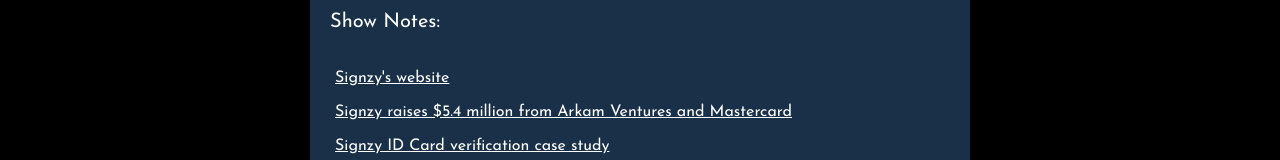
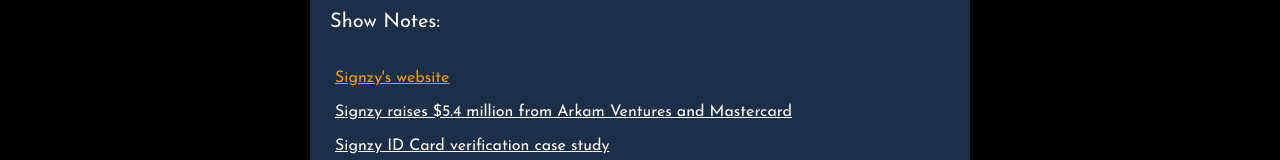
Before and after one commit to dornishwizard/legalsynthesis, a plain HTML site: page episodes.html in a window 1280 px wide. In both pictures the pointer is over the link "Signzy's website". Shown: the part 999-1159 px from the top of the page. Drawn offline with nearby package versions, Linux system fonts and the light colour scheme.

Commit message:
Update index.css

```diff
--- a/index.css
+++ b/index.css
@@ -67,7 +67,7 @@ body{font-family: 'Josefin Sans', sans-serif; background-color: black;}
         #ep2{ background-color: #192E49; }
         #ep1{background-color: #172E46;}
         #ep5 a, #ep4 a, #ep3 a, #ep2 a, #ep1 a{ color: white; text-decoration: underline; }
-        #ep3 a:hover {color: #F59C02;}
+        #ep5 a:hover {color: #F59C02;}
         #ep3 a:hover{color: #F58D02;}
         #ep4 a:hover {color: #F5C402;}
         #ep2 a:hover {color: #F5A102;}
```
